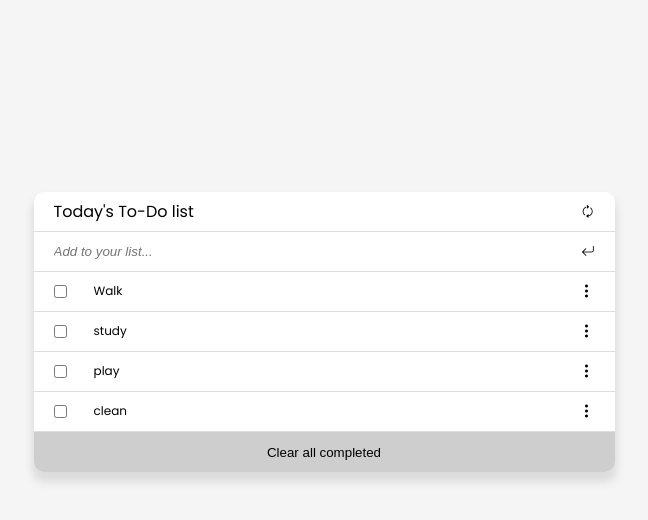
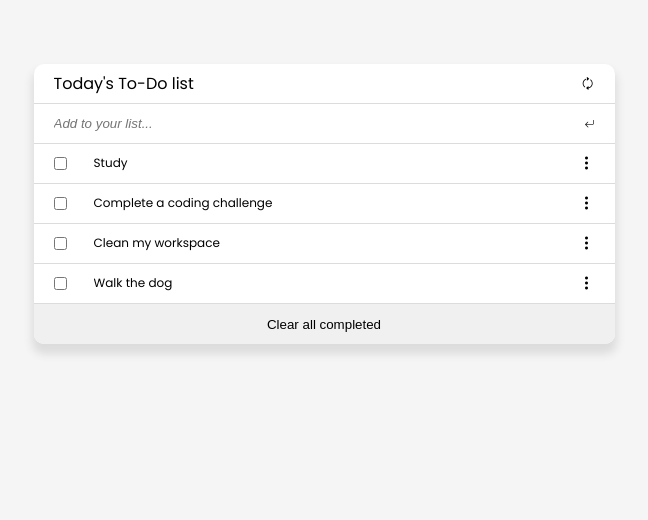
Before and after one commit to c00p75/To-Do-List, a website built with webpack: page src/index.html in a window 1280 px wide. Shown: the whole page, without its empty margins (316-964 px from the left). Built offline with nearby package versions, Linux system fonts and the light colour scheme.

Commit message:
Add README.MD. Modify styling. Sort list by index

```diff
--- a/src/index.js
+++ b/src/index.js
@@ -1,32 +1,33 @@
-import _ from 'lodash';
+import _ from 'lodash'; // eslint-disable-line
 import './style.css';
 
 const listElement = document.querySelector('#list-items');
 const tasks = [
-  {completed: false, description:"Walk", index:0},
-  {completed: false, description:"study", index:0},
-  {completed: false, description:"play", index:0},
-  {completed: false, description:"clean", index:0}
+  { completed: false, description: 'Walk the dog', index: 3 },
+  { completed: false, description: 'Study', index: 0 },
+  { completed: false, description: 'Complete a coding challenge', index: 1 },
+  { completed: false, description: 'Clean my workspace', index: 2 },
 ];
 
 const addTasks = (description) => {
   const newItem = document.createElement('li');
   newItem.classList.add('item');
-  newItem.innerHTML = `<input type="checkbox"> <textarea>${description}</textarea> <span class = "grip"><i class="bi bi-three-dots-vertical"></i></span>`;
+  newItem.innerHTML = `<input type="checkbox"> <textarea onfocus="parentElement.style.backgroundColor='rgb(255, 254, 202)';" onfocusout="parentElement.style.backgroundColor='white';">${description}</textarea> <span class = "grip"><i class="bi bi-three-dots-vertical"></i></span>`;
   listElement.appendChild(newItem);
 };
 
 const retriveData = () => {
+  tasks.sort((a, b) => a.index - b.index);
   tasks.forEach((item) => addTasks(item.description));
-}
+};
 
 const updateTasks = (description, completed = false, index = tasks.length) => {
-  tasks.push({ description: description, completed: completed, index: index });
+  tasks.push({ description, completed, index });
   addTasks(description);
 };
 
 const validation = (description) => {
-  if (description.value === '') { return false }
+  if (description.value === '') { return false; }
   return true;
 };
 
@@ -36,8 +37,7 @@ document.querySelector('DOMContentLoaded', retriveData());
 
 document.querySelector('form').addEventListener('submit', (event) => {
   event.preventDefault();
-  const input =  document.querySelector('#item-input');
-  if (validation(input)) { updateTasks(input.value) }
+  const input = document.querySelector('#item-input');
+  if (validation(input)) { updateTasks(input.value); }
   clearField(input);
-  console.log(tasks)
 });
--- a/src/style.css
+++ b/src/style.css
@@ -12,7 +12,7 @@ body {
 #list-container {
   background-color: white;
   width: fit-content;
-  margin: 15% auto;
+  margin: 5% auto;
   font-family: 'Poppins', sans-serif;
   box-shadow: 0 8px 8px 2px gainsboro;
   border-radius: 10px;
@@ -21,6 +21,10 @@ body {
 #title {
   font-size: 1em;
   font-weight: lighter;
+}
+
+#submit i {
+  font-size: 10px;
 }
 
 .item {
@@ -32,16 +36,12 @@ body {
   height: 40px;
 }
 
-li:focus-within {
-  background-color: rgb(255, 254, 202);
-}
-
 textarea {
   border: 0;
   width: 40vw;
   height: 20px;
   resize: none;
-  padding: 0 5%;
+  margin: 0 5%;
   vertical-align: middle;
   font: inherit;
   font-size: 0.75em;
@@ -73,7 +73,7 @@ button {
 }
 
 .clear-all {
-  background-color: rgb(206, 206, 206);
+  background-color: rgb(241, 240, 240);
   text-align: center;
   height: 40px;
   width: 100%;
--- a/webpack.config.js
+++ b/webpack.config.js
@@ -1,3 +1,4 @@
+/* eslint-disable */
 const path = require('path');
 const HtmlWebpackPlugin = require('html-webpack-plugin');
 
```
Also changed, not shown: .eslintrc.js (added), README.md, dist/main.js, src/.eslintrc.json (added), src/.github/workflows/linters.yml (added), 1 other file.
